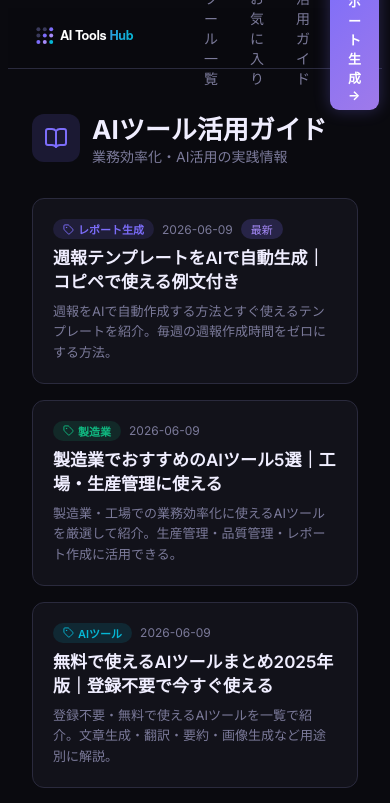
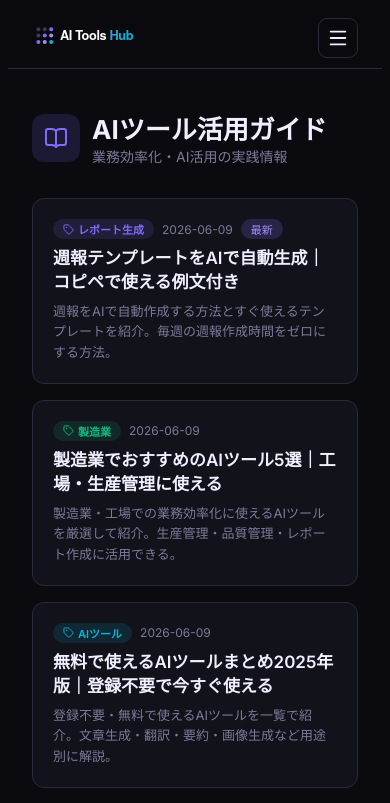
Before and after one commit to gabrielkitass/ai-tools-hub, a Next.js app: page /blog in a window 390 px wide. Shown: the top 803 px of the page. Built offline with nearby package versions, Linux system fonts and the light colour scheme.

Commit message:
feat: mobile-responsive redesign (hamburger nav, stacked stats/footer)

```diff
--- a/app/components/Nav.tsx
+++ b/app/components/Nav.tsx
@@ -1,8 +1,31 @@
 "use client";
 import Link from "next/link";
 import Image from "next/image";
+import { useState } from "react";
+import { Menu, X } from "lucide-react";
+
+const NAV_ITEMS: [string, string][] = [
+  ["ツール一覧", "/#tools"],
+  ["お気に入り", "/favorites"],
+  ["活用ガイド", "/blog"],
+];
+
+const ctaStyle: React.CSSProperties = {
+  background: "var(--gradient-brand)",
+  color: "#fff",
+  padding: "7px 18px",
+  borderRadius: 9,
+  fontSize: 13,
+  textDecoration: "none",
+  fontWeight: 700,
+  letterSpacing: "-0.01em",
+  boxShadow: "0 0 16px rgba(124,109,250,0.3)",
+  transition: "opacity 0.15s",
+};
 
 export default function Nav() {
+  const [open, setOpen] = useState(false);
+
   return (
     <nav style={{
       borderBottom: "1px solid var(--border)",
@@ -23,30 +46,58 @@ export default function Nav() {
         alignItems: "center",
         justifyContent: "space-between",
       }}>
-        <Link href="/" style={{ display: "flex", alignItems: "center", textDecoration: "none" }}>
-          <Image src="/logo.svg" alt="AI Tools Hub" width={160} height={40} style={{ objectFit: "contain" }} priority />
+        <Link href="/" onClick={() => setOpen(false)} style={{ display: "flex", alignItems: "center", textDecoration: "none" }}>
+          <Image src="/logo.svg" alt="AI Tools Hub" width={160} height={40} style={{ objectFit: "contain", maxWidth: "44vw", height: "auto" }} priority />
         </Link>
 
-        <div style={{ display: "flex", gap: 8, alignItems: "center" }}>
-          <NavLink href="/#tools">ツール一覧</NavLink>
-          <NavLink href="/favorites">お気に入り</NavLink>
-          <NavLink href="/blog">活用ガイド</NavLink>
-          <Link href="/report" style={{
-            background: "var(--gradient-brand)",
-            color: "#fff",
-            padding: "7px 18px",
-            borderRadius: 9,
-            fontSize: 13,
-            textDecoration: "none",
-            fontWeight: 700,
-            letterSpacing: "-0.01em",
-            boxShadow: "0 0 16px rgba(124,109,250,0.3)",
-            transition: "opacity 0.15s",
-          }}>
+        {/* Desktop links */}
+        <div className="nav-links" style={{ display: "flex", gap: 8, alignItems: "center" }}>
+          {NAV_ITEMS.map(([label, href]) => (
+            <NavLink key={href} href={href}>{label}</NavLink>
+          ))}
+          <Link href="/report" style={ctaStyle}>レポート生成 →</Link>
+        </div>
+
+        {/* Mobile hamburger */}
+        <button
+          className="nav-toggle"
+          aria-label="メニューを開く"
+          aria-expanded={open}
+          onClick={() => setOpen(o => !o)}
+        >
+          {open ? <X size={22} /> : <Menu size={22} />}
+        </button>
+      </div>
+
+      {/* Mobile dropdown menu */}
+      {open && (
+        <div className="nav-mobile">
+          {NAV_ITEMS.map(([label, href]) => (
+            <Link
+              key={href}
+              href={href}
+              onClick={() => setOpen(false)}
+              style={{
+                color: "var(--text-2)",
+                textDecoration: "none",
+                fontSize: 15,
+                fontWeight: 500,
+                padding: "12px 8px",
+                borderRadius: 8,
+              }}
+            >
+              {label}
+            </Link>
+          ))}
+          <Link
+            href="/report"
+            onClick={() => setOpen(false)}
+            style={{ ...ctaStyle, textAlign: "center", padding: "12px 18px", fontSize: 15, marginTop: 4 }}
+          >
             レポート生成 →
           </Link>
         </div>
-      </div>
+      )}
     </nav>
   );
 }
--- a/app/globals.css
+++ b/app/globals.css
@@ -138,3 +138,61 @@ body {
   border-color: var(--accent) !important;
   transform: translateY(-2px);
 }
+
+/* ---------- Responsive ---------- */
+body { overflow-x: hidden; }
+
+/* Navigation: hamburger on small screens */
+.nav-toggle { display: none; }
+.nav-mobile { display: none; }
+
+@media (max-width: 720px) {
+  .nav-links { display: none !important; }
+  .nav-toggle {
+    display: inline-flex !important;
+    align-items: center;
+    justify-content: center;
+    background: transparent;
+    border: 1px solid var(--border);
+    border-radius: 9px;
+    width: 40px;
+    height: 40px;
+    color: var(--text);
+    cursor: pointer;
+  }
+  .nav-mobile {
+    display: flex !important;
+    flex-direction: column;
+    gap: 4px;
+    padding: 12px 1.25rem 16px;
+    border-top: 1px solid var(--border);
+    background: var(--glass-bg);
+    backdrop-filter: blur(16px);
+    -webkit-backdrop-filter: blur(16px);
+  }
+}
+
+/* Hero spacing + stats on mobile */
+@media (max-width: 640px) {
+  .hero-section { padding: 3.5rem 1.25rem 2.5rem !important; }
+  .hero-stats {
+    display: grid !important;
+    grid-template-columns: 1fr 1fr;
+    width: 100%;
+  }
+  .hero-stats > div {
+    border-right: none !important;
+    border-bottom: 1px solid var(--border);
+    padding: 14px 12px !important;
+  }
+  .hero-stats > div:nth-child(odd) { border-right: 1px solid var(--border) !important; }
+  .hero-stats > div:nth-last-child(-n+2) { border-bottom: none; }
+}
+
+/* Footer columns stack on mobile */
+@media (max-width: 640px) {
+  .footer-cols {
+    grid-template-columns: 1fr !important;
+    gap: 28px !important;
+  }
+}
--- a/app/page.tsx
+++ b/app/page.tsx
@@ -21,7 +21,7 @@ export default function Home() {
       <Nav />
 
       {/* Hero */}
-      <section style={{ maxWidth: 1100, margin: "0 auto", padding: "6rem 1.5rem 4rem", textAlign: "center", position: "relative", overflow: "hidden" }}>
+      <section className="hero-section" style={{ maxWidth: 1100, margin: "0 auto", padding: "6rem 1.5rem 4rem", textAlign: "center", position: "relative", overflow: "hidden" }}>
         {/* Glow blobs */}
         <div className="glow-blob" style={{ width: 600, height: 600, background: "var(--accent)", top: -200, left: "50%", transform: "translateX(-50%)", opacity: 0.12 }} />
         <div className="glow-blob" style={{ width: 300, height: 300, background: "#ec4899", top: 50, left: "10%", opacity: 0.08 }} />
@@ -118,7 +118,7 @@ export default function Home() {
           </div>
 
           {/* Stats */}
-          <div style={{
+          <div className="hero-stats" style={{
             display: "inline-flex",
             gap: 0,
             background: "var(--bg2)",
@@ -264,7 +264,7 @@ export default function Home() {
               </span>
             ))}
           </div>
-          <div style={{ display: "grid", gridTemplateColumns: "2fr 1fr 1fr", gap: 40, marginBottom: "2.5rem" }}>
+          <div className="footer-cols" style={{ display: "grid", gridTemplateColumns: "2fr 1fr 1fr", gap: 40, marginBottom: "2.5rem" }}>
             <div>
               <div style={{ display: "flex", alignItems: "center", gap: 10, marginBottom: "0.75rem" }}>
                 <div style={{
```
